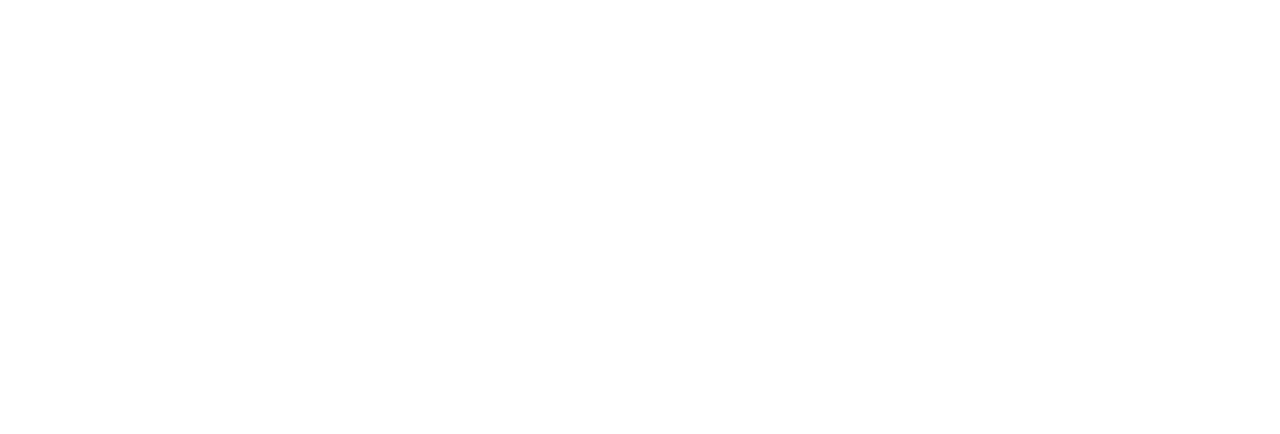
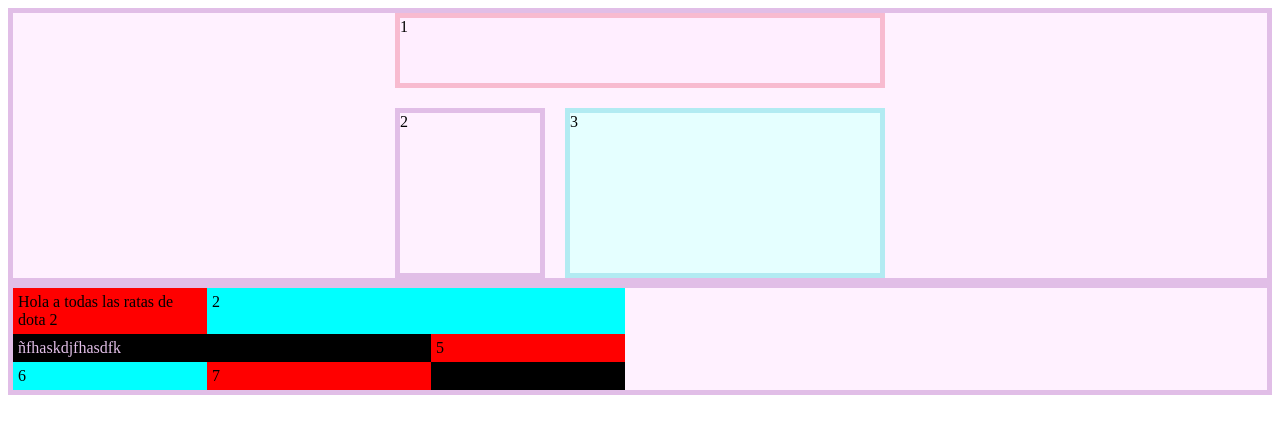
Before and after one commit to vccorimanya/cssgrid2021, a plain HTML site: page index.html in a window 1280 px wide. Drawn offline with Linux system fonts and the light colour scheme.

Commit message:
complete project

```diff
--- a/index.html
+++ b/index.html
@@ -4,9 +4,23 @@
   <meta charset="UTF-8">
   <meta http-equiv="X-UA-Compatible" content="IE=edge">
   <meta name="viewport" content="width=device-width, initial-scale=1.0">
+  <link rel="stylesheet" href="style.css">
   <title>Document</title>
 </head>
 <body>
-
+  <div class="container">
+    <div class="item item-1">1</div>
+    <div class="item item-2">2</div>
+    <div class="item item-3">3</div>
+  </div>
+  <div class="reto">
+    <div class="caja caja-1">Hola a todas las ratas de dota 2</div>
+    <div class="caja caja-2">2</div>
+    <div class="caja caja-4">ñfhaskdjfhasdfk</div>
+    <div class="caja caja-5">5</div>
+    <div class="caja caja-6">6</div>
+    <div class="caja caja-7">7</div>
+    <div class="caja caja-8">8</div>
+  </div>
 </body>
 </html>
--- /dev/null
+++ b/proyect/style.css
@@ -0,0 +1,91 @@
+* {
+  font-family: 'Roboto', sans-serif;
+}
+
+main{
+  max-width: 1200px;
+  margin: 0 auto;
+}
+
+.hero {
+  display: grid;
+  grid-template-columns: 2fr 3fr;
+  grid-auto-rows: 580px;
+}
+
+.info{
+  align-self: center;
+}
+
+.info h1{
+  font-size: 3rem;
+}
+
+.info input{
+  background-color: chocolate;
+  color: #000;
+  border: none;
+  font-size: 1rem;
+  padding: 8px;
+  border-radius: 10px;
+  width: 5rem;
+}
+
+.p-image{
+  width: 100%;
+  height: 100%;
+  object-fit: contain;
+}
+
+.services h2{
+  font-weight: bold;
+  font-size: 2rem;
+  text-align: center;
+}
+
+.dishes{
+  display: grid;
+  grid-template-columns: repeat(4, minmax(150px, 200px));
+  grid-auto-rows: 1fr;
+  gap:10px;
+  justify-content: center;
+}
+
+.dish{
+  width: 100%;
+  height: 100%;
+  object-fit: cover;
+}
+
+.dish-1{
+ /*  grid-column: 1/3;
+  grid-row: 1/3; */
+  grid-area: 1/1/3/3;
+}
+
+.menu h3{
+  text-align: center;
+  font-size: 2rem;
+
+}
+
+.menu__grid{
+  margin-top: 20px;
+  display: grid;
+  grid-template-columns: repeat(5, minmax(100px, 250px));
+
+  gap: 5px;
+}
+
+.menu_grid_item{
+  background-color: coral;
+  padding: 15px;
+  /* border-radius: 40px 0 0 0; */
+  border-top-left-radius: 40px;
+}
+
+.menu_grid_item img{
+  width: 100%;
+  height: 100%;
+  object-fit: contain;
+}
--- /dev/null
+++ b/style.css
@@ -0,0 +1,85 @@
+.container{
+  border: 5px solid #e1bee7;
+  background-color: #fff1ff;
+  display: grid;
+  grid-template-columns: 150px 150px 150px;
+  grid-template-rows: 75px 75px 75px;
+  gap: 20px;
+  grid-template-areas:
+      "header header header"
+      "side main main"
+      "side main main";
+  place-content: center;
+}
+
+.item-1{
+  border: 5px solid #f8bbd0;
+  background-color: #ffeeff;
+  /* grid-column: 1/4; */
+ /*  grid-area: 1 / 4 / 1 / 1; */
+ grid-area: header;
+}
+.item-2{
+  border:5px solid #e1bee7;
+  background-color: #fff1ff;
+ /*  grid-row: 2/4;
+  grid-column: 1/3; */
+  grid-area: side;
+}
+.item-3{
+  border: 5px solid #b2ebf2;
+  background-color: #e5ffff;
+  /* grid-area: 2 / 3 / 4 / 4; */
+  grid-area: main ;
+}
+
+.reto{
+  border: 5px solid #e1bee7;
+  background-color: #fff1ff;
+  display: grid;
+  grid-template-columns: repeat(3, minmax(30px, 300px) minmax(60px, 250px)) ;
+  grid-template-rows: repeat(3, auto);
+  place-content: center;
+}
+
+.caja-1{
+  border: 5px solid red;
+  background-color: red;
+  grid-area: 1 / 2 / 1 /1;
+}
+
+.caja-2{
+  border :5px solid aqua;
+  background-color: aqua;
+  grid-area: 1 / 2 /2/4;
+}
+
+.caja-4{
+  border: 5px solid black;
+  background-color: black;
+  color: #e1bee7;
+  grid-area: 3 / 1 / 2 /3;
+}
+.caja-5{
+  border: 5px solid red;
+  background-color: red;
+  grid-area: 3 / 3 / 2 /3;
+}
+
+.caja-6{
+  border:5px solid aqua;
+  background-color: aqua;
+  grid-area: 3/ 2 /3 /1;
+}
+
+.caja-7{
+  border:5px solid red;
+  background-color: red;
+  grid-area: 3/ 2 /3 /2;
+}
+
+.caja-8{
+  border:5px solid black;
+  background-color: black;
+  grid-area: 3/ 3 /3 /3;
+}
```
Also changed, not shown: proyect/index.html (added, +57 -0 lines), proyect/images/dish1.png (added), proyect/images/dish2.png (added), proyect/images/dish3.png (added), proyect/images/dish4.png (added), proyect/images/plate1.png (added), proyect/images/plate2.png (added), proyect/images/plate3.png (added), proyect/images/plate4.png (added), proyect/images/plate5.png (added), 2 other files.
